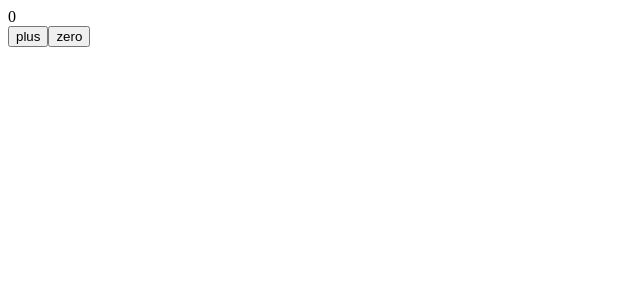
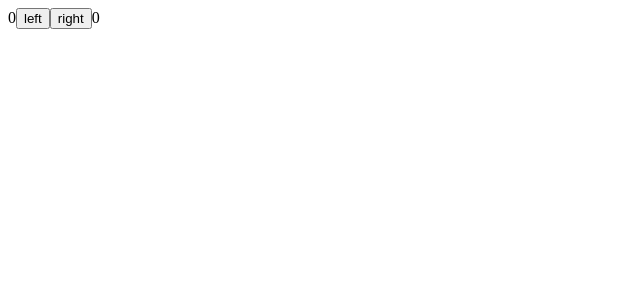
Before and after one commit to suub0i/FullStackOpen, a React (Vite) app in the folder Part1/Exercise1.1/: page / in a window 1280 px wide. Shown: the top 300 px of the page, without its empty margins (0-640 px from the left). Built offline with nearby package versions, Linux system fonts and the light colour scheme.

Commit message:
complex state

```diff
--- a/Part1/Exercise1.1/src/App.jsx
+++ b/Part1/Exercise1.1/src/App.jsx
@@ -12,18 +12,29 @@
   )
 }
 const App = () =>{
-  const [counter, setCounter] = useState(0)
-  const increse = () => setCounter(counter+1)
-  const zero = () => setCounter(0)
-  const handleClick = () =>{
-    console.log('click')
+  const [clicks, setClick] = useState({
+    left: 0, right: 0
+  })
+  const handleLeftClick = () =>{
+    const newClicks = {
+      left: clicks.left +1,
+      right: clicks.right
+    }
+    setClick(newClicks)
   }
-  console.log('rendering...', counter)
+  const handleRightClick = () =>{
+    const newClicks = {
+      left: clicks.left,
+      right: clicks.right +1
+    }
+    setClick(newClicks)
+  }
   return(
       <>
-        <Display counter = {counter}/>
-        <Button onClick = {increse} text = 'plus'/>
-        <Button onClick = {zero} text = 'zero'/>
+        {clicks.left}
+        <button onClick={handleLeftClick}>left</button>
+        <button onClick={handleRightClick}>right</button>
+        {clicks.right}
       </>
   )
 }
```
